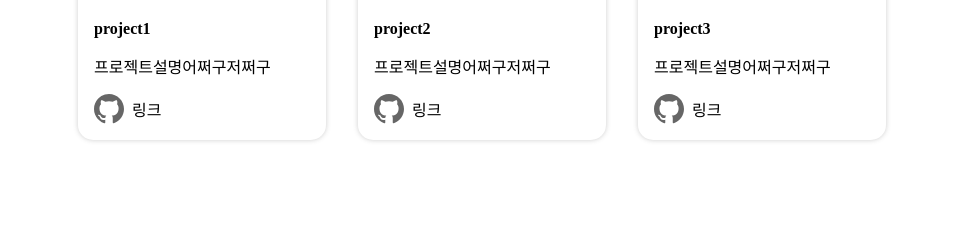
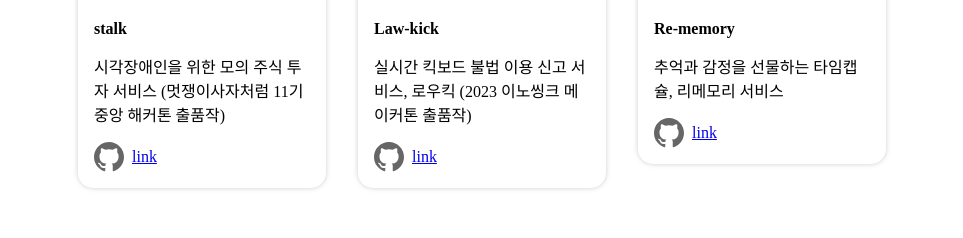
Before and after one commit to Nahyeonnnn/web_advanced, a plain HTML site: page basic/profile.html in a window 1280 px wide. Shown: the part 1063-1301 px from the top of the page, without its empty margins (158-1121 px from the left). Drawn offline with Linux system fonts and the light colour scheme.

Commit message:
feat: 프로젝트 설명 및 링크 추가

```diff
--- a/basic/profile.html
+++ b/basic/profile.html
@@ -59,26 +59,29 @@
           <article>
             <div class="each_project">
               <img src="source/project_img.svg" alt="플젝 이미지" class="project_img"/>
-              <h4>project1</h4>
-              <p>프로젝트설명어쩌구저쩌구</p>
-              <span><img src="source/github.svg" /><a>링크</a></span>
+              <h4>stalk</h4>
+              <p>시각장애인을 위한 모의 주식 투자 서비스 (멋쟁이사자처럼 11기 중앙 해커톤 출품작)
+              </p>
+              <span><img src="source/github.svg" /><a href="https://github.com/Nahyeonnnn/STALK_FE" target="_blank">link</a></span>
             </div>
           </article>
           <article>
             <div class="each_project">
               <img src="source/project_img.svg" alt="플젝 이미지" class="project_img"/>
-              <h4>project2</h4>
-              <p>프로젝트설명어쩌구저쩌구</p>
-              <span><img src="source/github.svg" /><a>링크</a></span>
+              <h4>Law-kick</h4>
+              <p>실시간 킥보드 불법 이용 신고 서비스, 로우킥 (2023 이노씽크 메이커톤 출품작)
+              </p>
+              <span><img src="source/github.svg" /><a href="https://github.com/Innothink-Make-A-Thon/LawKick_FE" target="_blank" >link</a></span>
               <!-- <span><a>링크</a></span> -->
             </div>
           </article>
           <article>
             <div class="each_project">
               <img src="source/project_img.svg" alt="플젝 이미지" class="project_img"/>
-              <h4>project3</h4>
-              <p>프로젝트설명어쩌구저쩌구</p>
-              <span><img src="source/github.svg" /><a>링크</a></span>
+              <h4>Re-memory</h4>
+              <p>추억과 감정을 선물하는 타임캡슐, 리메모리 서비스
+              </p>
+              <span><img src="source/github.svg" /><a href="https://github.com/REmemory-team/REmemory-Nodejs">link</a></span>
               <!-- <span><a>링크</a></span> -->
             </div>
           </article>
```
